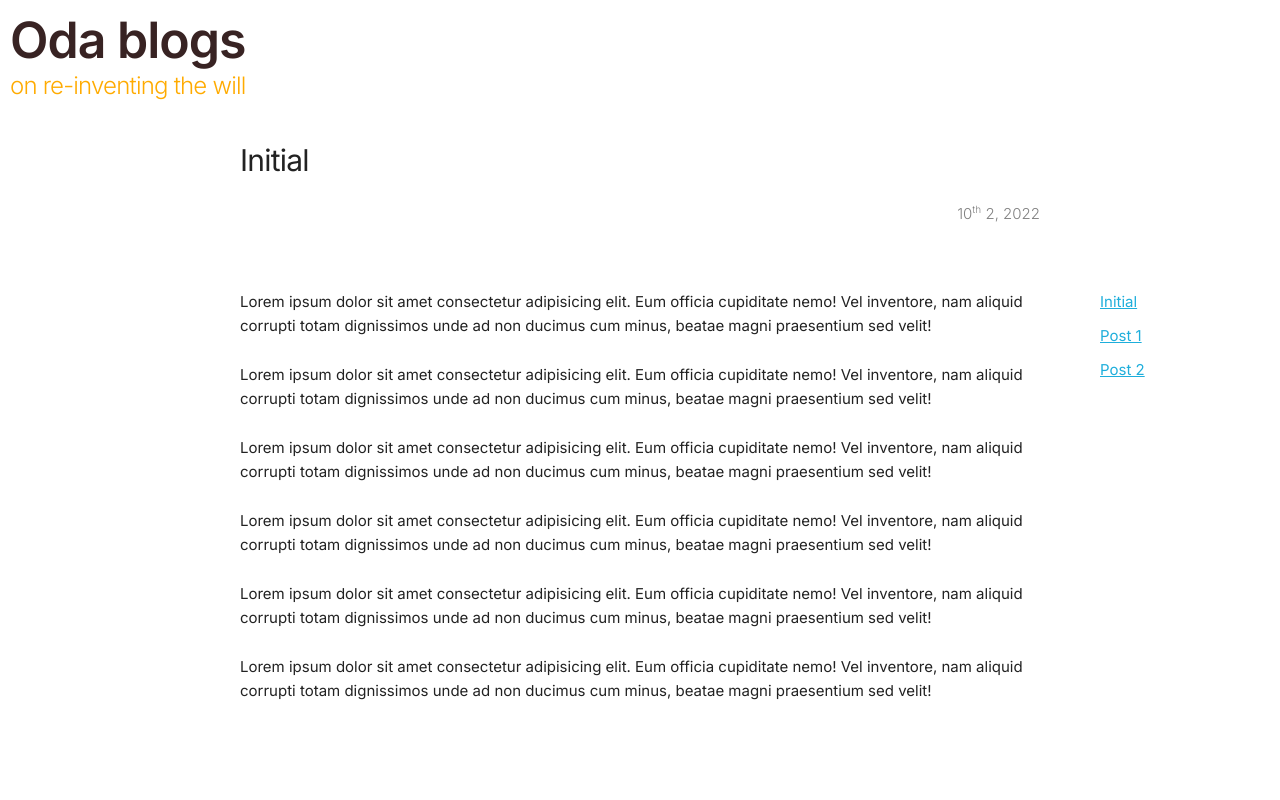
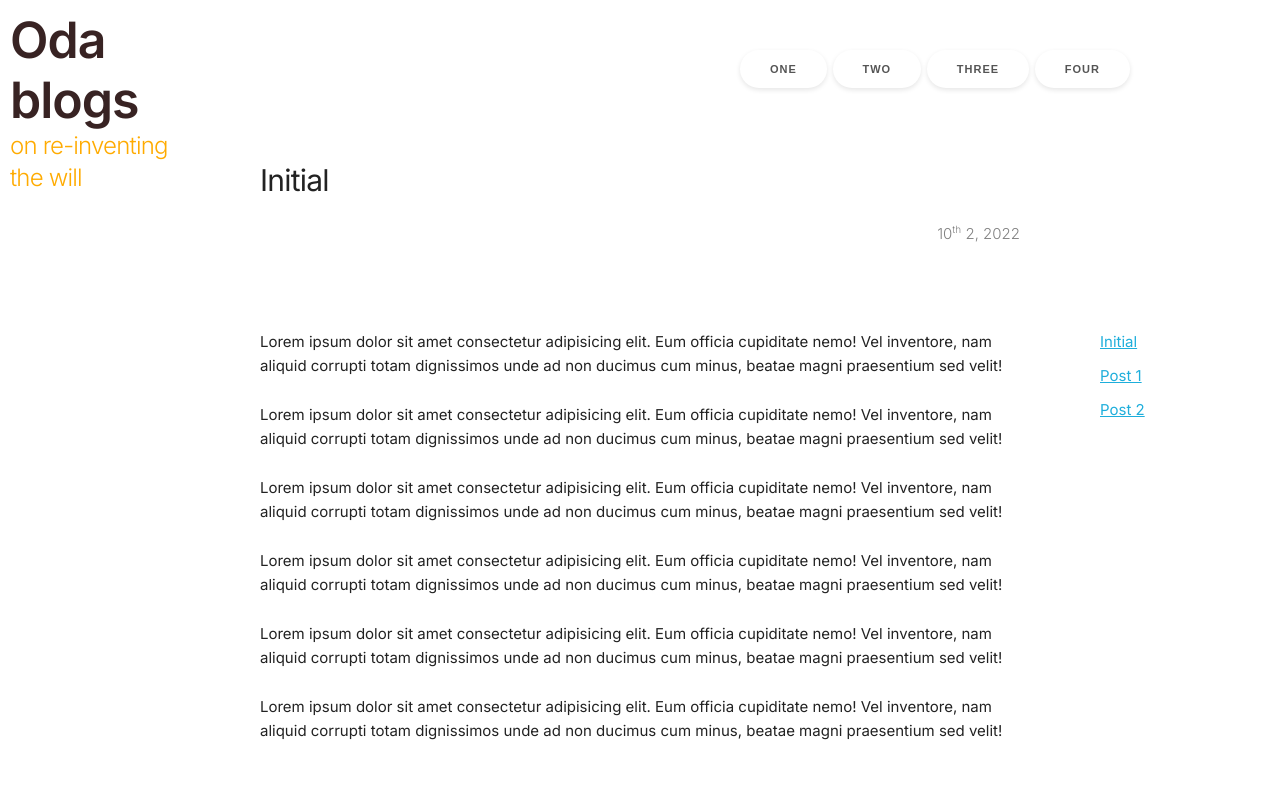
Before and after one commit to ooddaa/blog, a React (Create React App) app: page / in a window 1280 px wide. Shown: the top 800 px of the page. Built offline with nearby package versions, Linux system fonts and the light colour scheme.

Commit message:
added some header-navbar with buttons

```diff
--- a/src/App.css
+++ b/src/App.css
@@ -8,11 +8,11 @@
   grid-template-columns: 200px 1fr 200px;
   grid-template-rows: 100px 130px 1fr 30px;
   grid-template-areas:
-    "header header header"
-    "postnav maincontentheader empty"
-    "postnav maincontentbody sidebar"
-    "footer footer footer";
-  grid-gap: 20px;
+    "headerlogo headernavbar headernavbar"
+    "headerlogo maincontentheader  empty"
+    "postnav maincontentbody sidebar "
+    "footer footer footer ";
+  grid-gap: 40px;
   justify-items: stretch;
 }
 
@@ -25,9 +25,34 @@
 ***** HEADER  *****
 \*****************/
 .App-header {
-  /* grid-column: 1 / -1; */
-  grid-area: header;
+  /* grid-column: 1;
+  grid-row: 1 / 3; */
+  grid-area: headerlogo;
 }
+.header-navbar {
+  grid-area: headernavbar;
+  display: flex;
+  padding-top: 50px;
+  padding-right: 150px;
+  padding-left: 500px;
+  justify-content: space-between;
+}
+.header-navbar-btn,
+.header-navbar-btn:visited {
+  border: none;
+  border-radius: 20px;
+  box-shadow: 0 2px 5px 0 rgba(0, 0, 0, 0.1);
+}
+
+.header-navbar-btn:hover,
+.header-navbar-btn:focus {
+  box-shadow: 0 10px 10px 0 rgba(0, 0, 0, 0.1);
+}
+
+.header-navbar-btn:active {
+  box-shadow: 0 5px 5px 0 rgba(0, 0, 0, 0.1);
+}
+
 /* .App-header {
   background-color: #282c34;
   min-height: 100vh;
--- a/src/components/layout/Header.jsx
+++ b/src/components/layout/Header.jsx
@@ -25,12 +25,20 @@ const styles = {
 
 function Header(props) {
   return (
+    <>
       <div className="App-header">
         <h1 style={styles.blogName}>Oda blogs</h1>
         <h4 className="amber-accent-4" style={styles.blogSubname}>
           on re-inventing the will
         </h4>
       </div>
+      <div className="header-navbar">
+        <button className="header-navbar-btn">one</button>
+        <button className="header-navbar-btn">two</button>
+        <button className="header-navbar-btn">three</button>
+        <button className="header-navbar-btn">four</button>
+      </div>
+    </>
   );
 }
 
```
Lines whose indentation alone changed are shown as unchanged.
